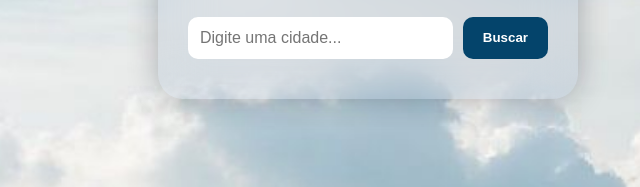
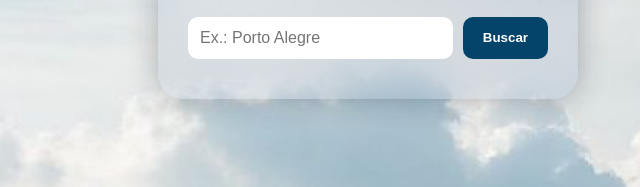
Before and after one commit to UelintonHJ/weather-now, a plain HTML site: page index.html in a window 1280 px wide. Shown: the part 394-581 px from the top of the page, 272-912 px from the left. Drawn offline with nearby package versions, Linux system fonts and the light colour scheme.

Commit message:
ux: adiciona placeholder contextual no campo de cidade
Inclui exemplo de cidade no placeholder para orientar
usuários no primeiro uso, reduzindo fricção e dúvida
na busca inicial.

```diff
--- a/index.html
+++ b/index.html
@@ -20,7 +20,7 @@
         <p class="subtitle">Consulte o clima de qualquer cidade</p>
 
         <div class="search-box">
-            <input type="text" id="cityInput" placeholder="Digite uma cidade...">
+            <input type="text" id="cityInput" placeholder="Ex.: Porto Alegre">
             <button id="searchBtn">Buscar</button>
         </div>
 
```
